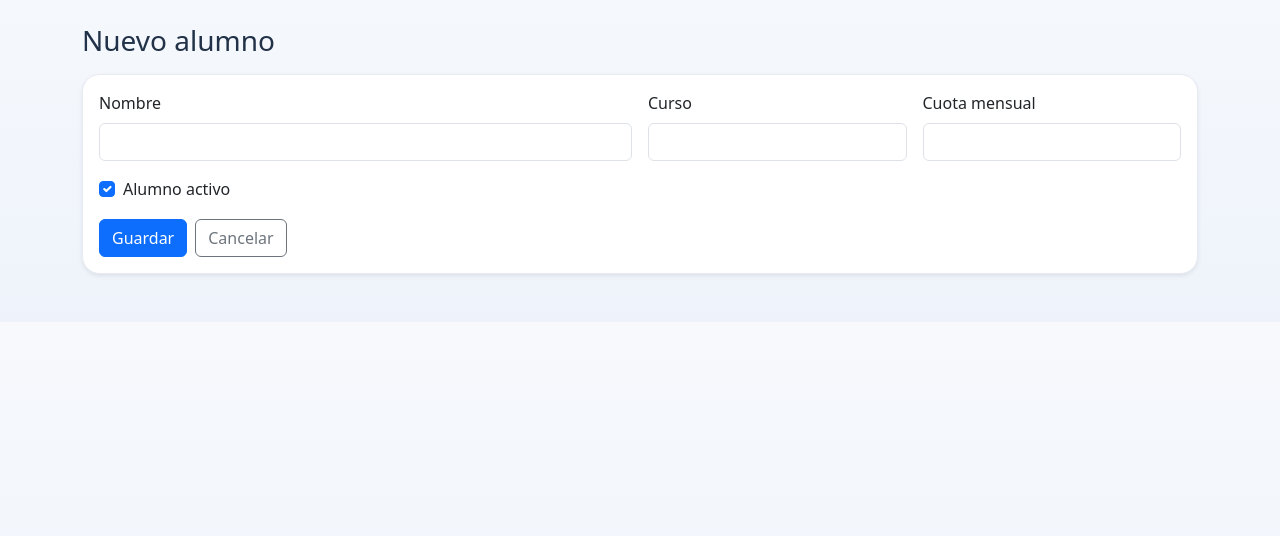
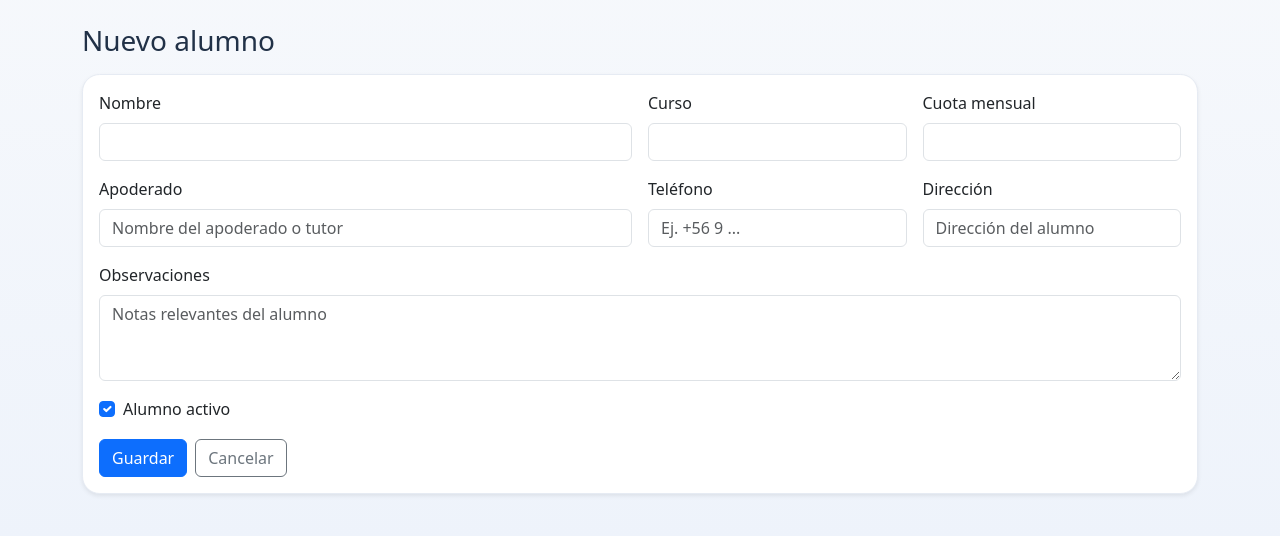
Before and after one commit to francedu/contabilidad-web, a Flask app: page /alumnos/nuevo in a window 1280 px wide. Shown: the part 96-632 px from the top of the page. Run offline with Flask 3, Linux system fonts and the light colour scheme; a user stored in the database is signed in; some libraries are stand-ins or nearby versions.

Commit message:
mejora dashboard UX

```diff
--- a/app.py
+++ b/app.py
@@ -501,6 +501,10 @@ def create_app() -> Flask:
             nombre = request.form.get('nombre', '').strip()
             curso = request.form.get('curso', '').strip()
             cuota = parse_float(request.form.get('cuota_mensual', '0'))
+            apoderado = request.form.get('apoderado', '').strip()
+            telefono = request.form.get('telefono', '').strip()
+            direccion = request.form.get('direccion', '').strip()
+            observacion_ficha = request.form.get('observacion_ficha', '').strip()
             activo = 1 if request.form.get('activo') == 'on' else 0
             if not nombre:
                 flash('El nombre es obligatorio.', 'danger')
@@ -508,8 +512,8 @@ def create_app() -> Flask:
                 flash('Ya existe un alumno con ese nombre y curso.', 'danger')
             else:
                 db.execute(
-                    'INSERT INTO alumnos (nombre, curso, cuota_mensual, activo) VALUES (?, ?, ?, ?)',
-                    (nombre, curso, cuota, activo),
+                    'INSERT INTO alumnos (nombre, curso, cuota_mensual, apoderado, telefono, direccion, observacion_ficha, activo) VALUES (?, ?, ?, ?, ?, ?, ?, ?)',
+                    (nombre, curso, cuota, apoderado, telefono, direccion, observacion_ficha, activo),
                 )
                 db.commit()
                 flash('Alumno creado correctamente.', 'success')
@@ -528,6 +532,10 @@ def create_app() -> Flask:
             nombre = request.form.get('nombre', '').strip()
             curso = request.form.get('curso', '').strip()
             cuota = parse_float(request.form.get('cuota_mensual', '0'))
+            apoderado = request.form.get('apoderado', '').strip()
+            telefono = request.form.get('telefono', '').strip()
+            direccion = request.form.get('direccion', '').strip()
+            observacion_ficha = request.form.get('observacion_ficha', '').strip()
             activo = 1 if request.form.get('activo') == 'on' else 0
             if not nombre:
                 flash('El nombre es obligatorio.', 'danger')
@@ -535,8 +543,8 @@ def create_app() -> Flask:
                 flash('Ya existe otro alumno con ese nombre y curso.', 'danger')
             else:
                 db.execute(
-                    'UPDATE alumnos SET nombre = ?, curso = ?, cuota_mensual = ?, activo = ? WHERE id = ?',
-                    (nombre, curso, cuota, activo, alumno_id),
+                    'UPDATE alumnos SET nombre = ?, curso = ?, cuota_mensual = ?, apoderado = ?, telefono = ?, direccion = ?, observacion_ficha = ?, activo = ? WHERE id = ?',
+                    (nombre, curso, cuota, apoderado, telefono, direccion, observacion_ficha, activo, alumno_id),
                 )
                 db.commit()
                 flash('Alumno actualizado.', 'success')
@@ -632,7 +640,13 @@ def create_app() -> Flask:
             'gastos_asociados': float(resumen_aportes['gastos_asociados'] or 0),
             'movimientos_asociados': int(resumen_aportes['movimientos_asociados'] or 0),
         }
-        return render_template('alumno_detail.html', alumno=alumno, historial=historial, resumen=resumen, actividad_resumen=actividad_resumen)
+        ficha = {
+            'apoderado': alumno.get('apoderado') if hasattr(alumno, 'get') else alumno['apoderado'],
+            'telefono': alumno.get('telefono') if hasattr(alumno, 'get') else alumno['telefono'],
+            'direccion': alumno.get('direccion') if hasattr(alumno, 'get') else alumno['direccion'],
+            'observacion_ficha': alumno.get('observacion_ficha') if hasattr(alumno, 'get') else alumno['observacion_ficha'],
+        }
+        return render_template('alumno_detail.html', alumno=alumno, historial=historial, resumen=resumen, actividad_resumen=actividad_resumen, ficha=ficha)
 
     @app.route('/pagos')
     @login_required
@@ -1295,6 +1309,10 @@ def init_db(db: DBAdapter) -> None:
             nombre TEXT NOT NULL,
             curso TEXT,
             cuota_mensual DOUBLE PRECISION NOT NULL DEFAULT 0,
+            apoderado TEXT,
+            telefono TEXT,
+            direccion TEXT,
+            observacion_ficha TEXT,
             activo INTEGER NOT NULL DEFAULT 1
         );
 
@@ -1351,6 +1369,10 @@ def init_db(db: DBAdapter) -> None:
             nombre TEXT NOT NULL,
             curso TEXT,
             cuota_mensual REAL NOT NULL DEFAULT 0,
+            apoderado TEXT,
+            telefono TEXT,
+            direccion TEXT,
+            observacion_ficha TEXT,
             activo INTEGER NOT NULL DEFAULT 1
         );
 
@@ -1390,6 +1412,10 @@ def init_db(db: DBAdapter) -> None:
         "ALTER TABLE movimientos ADD COLUMN origen TEXT NOT NULL DEFAULT 'general'",
         'ALTER TABLE pagos_alumnos ADD COLUMN observacion TEXT',
         'ALTER TABLE pagos_alumnos ADD COLUMN movimiento_id BIGINT',
+        'ALTER TABLE alumnos ADD COLUMN apoderado TEXT',
+        'ALTER TABLE alumnos ADD COLUMN telefono TEXT',
+        'ALTER TABLE alumnos ADD COLUMN direccion TEXT',
+        'ALTER TABLE alumnos ADD COLUMN observacion_ficha TEXT',
     ]:
         try:
             db.execute(statement)
--- a/templates/alumnos_form.html
+++ b/templates/alumnos_form.html
@@ -2,11 +2,49 @@
 {% block title %}Alumno{% endblock %}
 {% block content %}
 <h1 class="h3 mb-3">{{ 'Editar alumno' if alumno else 'Nuevo alumno' }}</h1>
-<div class="card shadow-sm"><div class="card-body"><form method="post" class="row g-3">
-  <div class="col-md-6"><label class="form-label">Nombre</label><input class="form-control" name="nombre" value="{{ alumno['nombre'] if alumno else '' }}" required></div>
-  <div class="col-md-3"><label class="form-label">Curso</label><input class="form-control" name="curso" value="{{ alumno['curso'] if alumno else '' }}"></div>
-  <div class="col-md-3"><label class="form-label">Cuota mensual</label><input class="form-control" name="cuota_mensual" value="{{ alumno['cuota_mensual'] if alumno else '' }}"></div>
-  <div class="col-12 form-check ms-2"><input class="form-check-input" type="checkbox" name="activo" {% if not alumno or alumno['activo'] %}checked{% endif %}><label class="form-check-label">Alumno activo</label></div>
-  <div class="col-12 d-flex gap-2"><button class="btn btn-primary">Guardar</button><a class="btn btn-outline-secondary" href="{{ url_for('alumnos_list') }}">Cancelar</a></div>
-</form></div></div>
+<div class="card shadow-sm">
+  <div class="card-body">
+    <form method="post" class="row g-3">
+      <div class="col-md-6">
+        <label class="form-label">Nombre</label>
+        <input class="form-control" name="nombre" value="{{ alumno['nombre'] if alumno else '' }}" required>
+      </div>
+      <div class="col-md-3">
+        <label class="form-label">Curso</label>
+        <input class="form-control" name="curso" value="{{ alumno['curso'] if alumno else '' }}">
+      </div>
+      <div class="col-md-3">
+        <label class="form-label">Cuota mensual</label>
+        <input class="form-control" name="cuota_mensual" value="{{ alumno['cuota_mensual'] if alumno else '' }}">
+      </div>
+
+      <div class="col-md-6">
+        <label class="form-label">Apoderado</label>
+        <input class="form-control" name="apoderado" value="{{ alumno['apoderado'] if alumno else '' }}" placeholder="Nombre del apoderado o tutor">
+      </div>
+      <div class="col-md-3">
+        <label class="form-label">Teléfono</label>
+        <input class="form-control" name="telefono" value="{{ alumno['telefono'] if alumno else '' }}" placeholder="Ej. +56 9 ...">
+      </div>
+      <div class="col-md-3">
+        <label class="form-label">Dirección</label>
+        <input class="form-control" name="direccion" value="{{ alumno['direccion'] if alumno else '' }}" placeholder="Dirección del alumno">
+      </div>
+
+      <div class="col-12">
+        <label class="form-label">Observaciones</label>
+        <textarea class="form-control" name="observacion_ficha" rows="3" placeholder="Notas relevantes del alumno">{{ alumno['observacion_ficha'] if alumno else '' }}</textarea>
+      </div>
+
+      <div class="col-12 form-check ms-2">
+        <input class="form-check-input" type="checkbox" name="activo" {% if not alumno or alumno['activo'] %}checked{% endif %}>
+        <label class="form-check-label">Alumno activo</label>
+      </div>
+      <div class="col-12 d-flex gap-2">
+        <button class="btn btn-primary">Guardar</button>
+        <a class="btn btn-outline-secondary" href="{{ url_for('alumnos_list') }}">Cancelar</a>
+      </div>
+    </form>
+  </div>
+</div>
 {% endblock %}
```
Also changed, not shown: templates/alumno_detail.html (+54 -1 lines).
